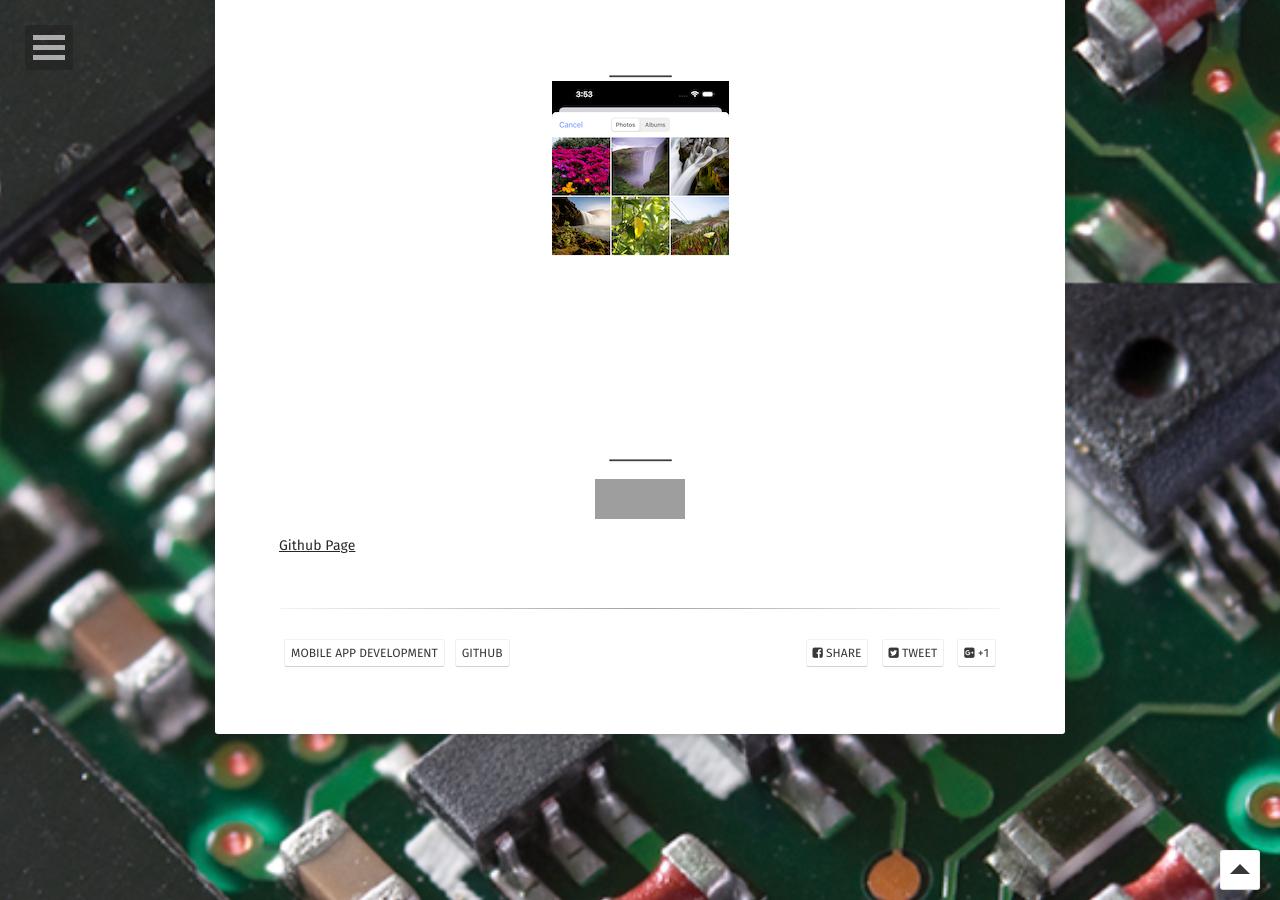
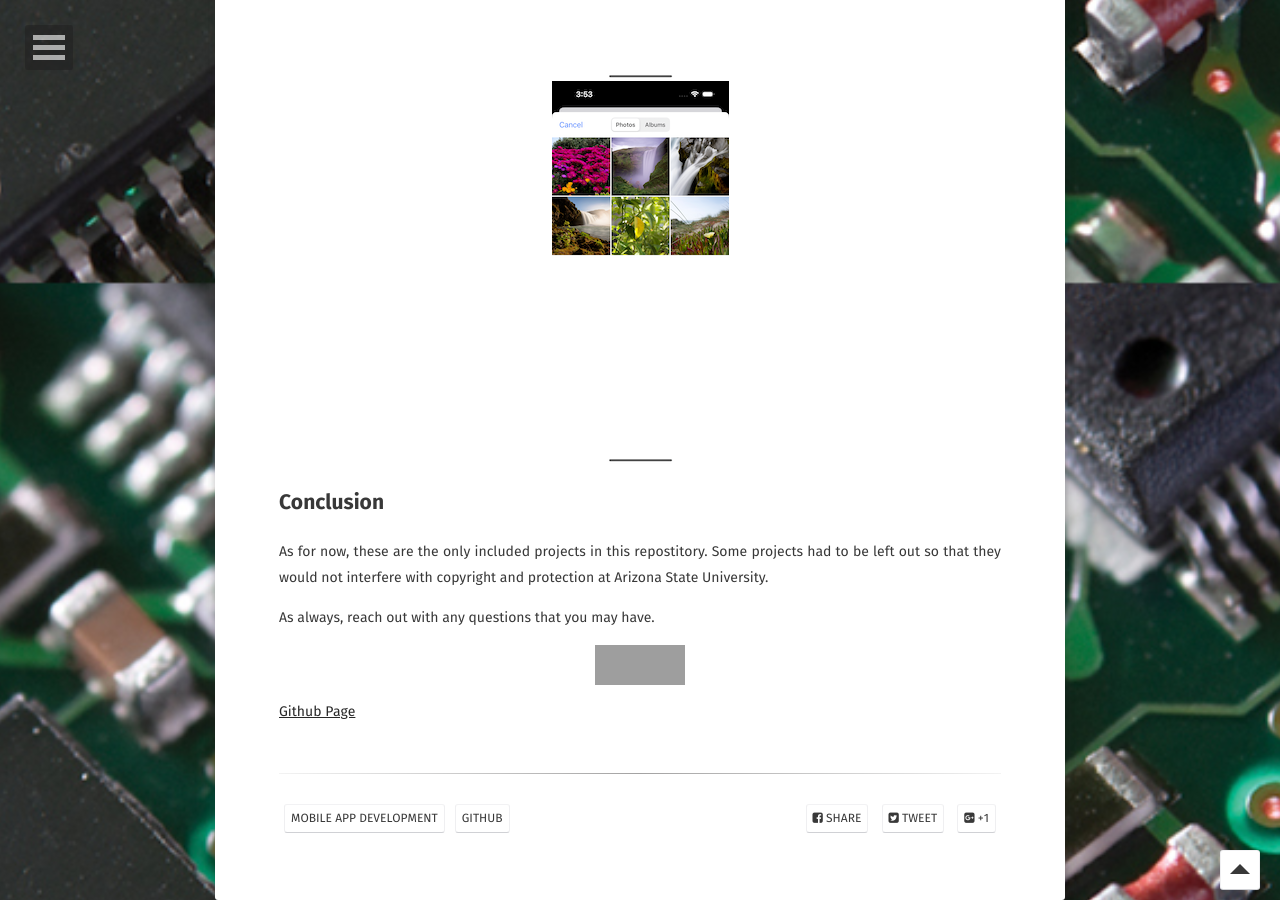
Before and after one commit to Markay12/MarkInfo-Projects, a Jekyll site: the page built from _posts/2023-01-24-swiftprogramming.md, in a window 1280 px wide and 900 px high, scrolled down 7817 px. Built offline with Jekyll 4.4.1, drawn with Linux system fonts in a browser that asks for light colours; some web fonts are replaced; grey boxes are pictures that could not be loaded.

Commit message:
Conclusion; Post Complete

```diff
--- a/_posts/2023-01-24-swiftprogramming.md
+++ b/_posts/2023-01-24-swiftprogramming.md
@@ -142,6 +142,13 @@ Below is what each individual file accomplishes and how it relates to the app as
 ![Core Data Project Image Picker](../assets/img/swift_apps/CoreData_Add.png)
 
 
+## Conclusion
+
+As for now, these are the only included projects in this repostitory. Some projects had to be left out so that they would not interfere with copyright and protection at Arizona State University.
+
+As always, reach out with any questions that you may have.
+
+
 ![Github Commits](https://img.shields.io/github/last-commit/Markay12/SwiftProgramming-Introduction?color=orange&label=Last%20Commit&style=plastic)
 ![Github Contributors](https://img.shields.io/github/contributors/Markay12/SwiftProgramming-Introduction?label=Contributors)
 
```
